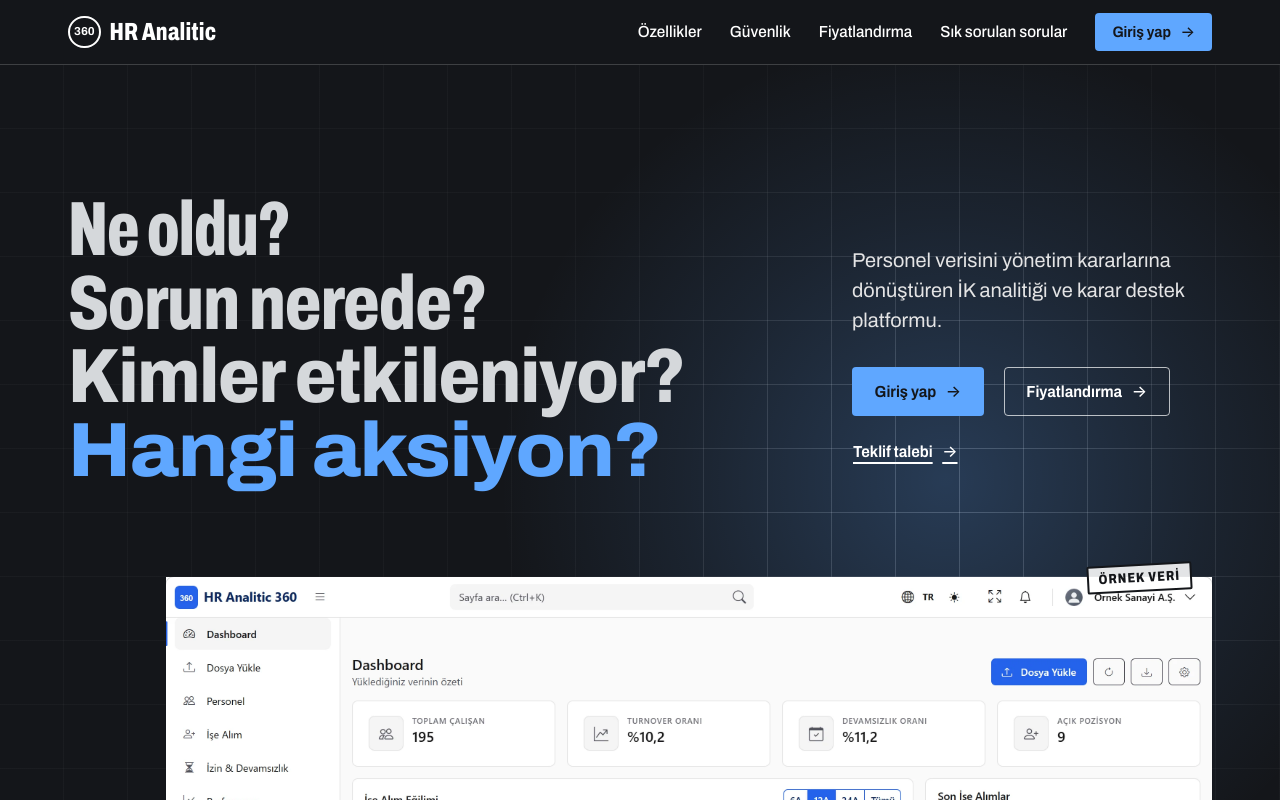
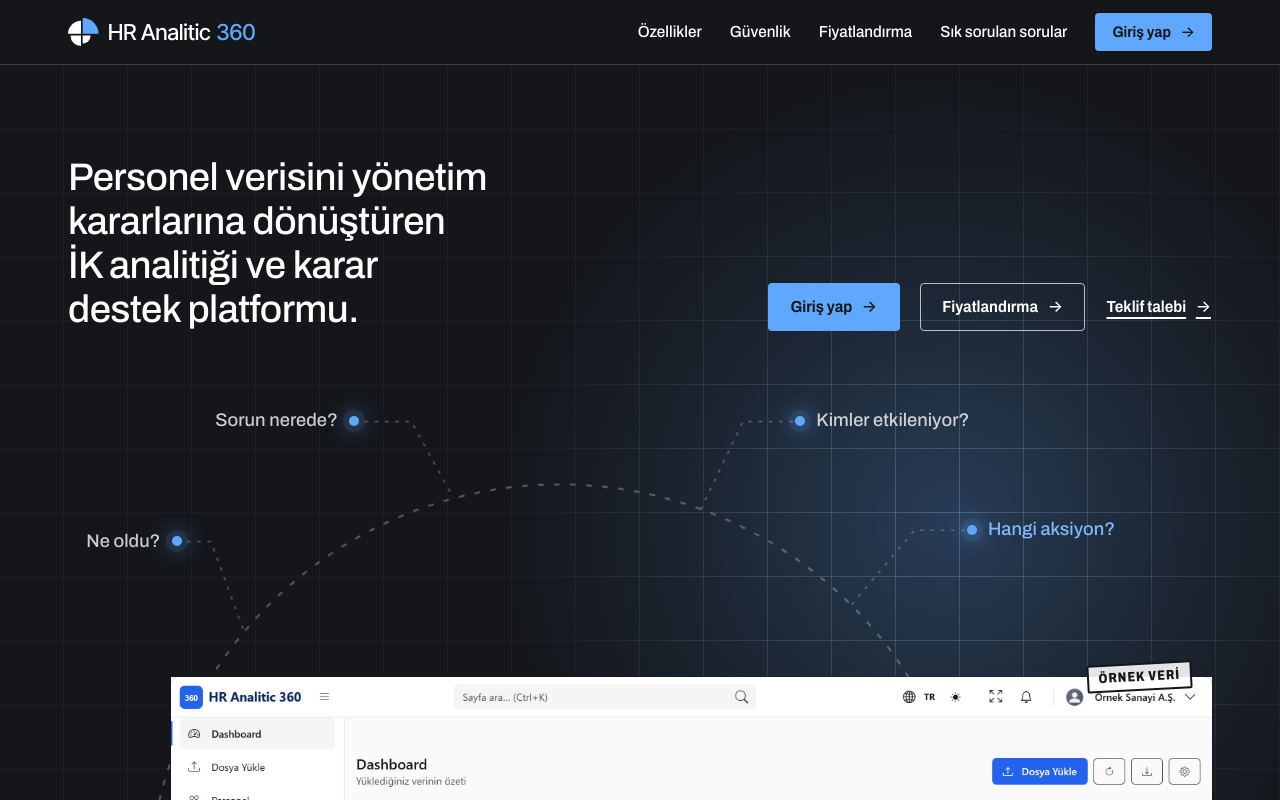
Before and after one commit to alex-buran/hranalitik360-site, a plain HTML site: page index.html in a window 1280 px wide. Shown: the top 800 px of the page. Drawn offline with Linux system fonts and the light colour scheme.

Commit message:
Hero: questions on a dashed orbit around the dashboard; new logo

```diff
--- a/css/site.css
+++ b/css/site.css
@@ -81,8 +81,8 @@ h3.baslik { font-size: clamp(1.9rem, 3.2vw, 2.6rem); font-stretch: 74%; line-hei
 /* ---- Üst bant ---- */
 .ust { position: sticky; top: 0; z-index: var(--z-ust); background: var(--murekkep); color: var(--beyaz); border-bottom: 1px solid color-mix(in oklab, var(--beyaz) 18%, transparent); }
 .ust .kap { display: flex; align-items: center; justify-content: space-between; gap: 1.5rem; min-height: 4rem; }
-.marka { display: inline-flex; align-items: center; gap: .55rem; text-decoration: none; font-weight: 800; font-stretch: 72%; font-size: 1.55rem; letter-spacing: .005em; line-height: 1; }
-.marka-halka { display: inline-grid; place-items: center; width: 2.05rem; height: 2.05rem; border: 2px solid currentColor; border-radius: 50%; font-size: .72rem; font-stretch: 100%; font-weight: 700; letter-spacing: 0; }
+.marka { display: inline-flex; align-items: center; text-decoration: none; }
+.marka img { height: 1.75rem; width: auto; }
 .menu { display: flex; align-items: center; gap: 1.75rem; }
 .menu a:not(.dugme) { text-decoration: none; font-size: 1rem; font-weight: 500; font-stretch: 94%; padding-block: .4rem; background: linear-gradient(currentColor, currentColor) left bottom / 0 1.5px no-repeat; transition: background-size .25s var(--kolay); }
 .menu a:not(.dugme):hover { background-size: 100% 1.5px; }
@@ -90,17 +90,35 @@ h3.baslik { font-size: clamp(1.9rem, 3.2vw, 2.6rem); font-stretch: 74%; line-hei
 .menu-dugme { display: none; background: none; border: 1.5px solid color-mix(in oklab, var(--beyaz) 60%, transparent); color: inherit; border-radius: 4px; padding: .5rem .85rem; font: inherit; font-size: .95rem; font-weight: 600; cursor: pointer; }
 
 /* ---- Kahraman alan ---- */
-.kahraman { position: relative; background: var(--murekkep); color: var(--beyaz); padding-top: clamp(4.5rem, 10vw, 9rem); }
+.kahraman { position: relative; background: var(--murekkep); color: var(--beyaz); padding-top: clamp(3.5rem, 7vw, 6rem); }
 .kahraman > .kap { position: relative; z-index: 1; }
-.kahraman-izgara { display: grid; grid-template-columns: repeat(12, minmax(0, 1fr)); column-gap: 2rem; row-gap: clamp(3.5rem, 7vw, 6rem); align-items: end; }
-.kahraman h1 { grid-column: 1 / span 8; font-weight: 800; line-height: .96; letter-spacing: -0.015em; font-size: clamp(2.5rem, 6vw, 5.4rem); }
-.h1-satir { display: block; color: var(--acik); white-space: nowrap; }
-.h1-satir:nth-child(1) { font-stretch: 64%; }
-.h1-satir:nth-child(2) { font-stretch: 74%; }
-.h1-satir:nth-child(3) { font-stretch: 86%; }
-.h1-satir:nth-child(4) { font-stretch: 104%; color: var(--mavi); }
-.kahraman-yan { grid-column: 9 / span 4; display: grid; gap: 2rem; padding-bottom: .75rem; }
-.kahraman-yan p { font-size: 1.25rem; line-height: 1.5; color: color-mix(in oklab, var(--beyaz) 90%, var(--murekkep)); }
+.kahraman-izgara { display: grid; row-gap: clamp(1.5rem, 3vw, 2.5rem); }
+.kahraman-yan { display: flex; flex-wrap: wrap; justify-content: space-between; align-items: end; gap: 2rem 3rem; }
+.kahraman-yan p { max-width: 24ch; font-size: clamp(1.75rem, 3vw, 2.5rem); font-weight: 500; line-height: 1.15; letter-spacing: -0.015em; text-wrap: balance; color: var(--beyaz); }
+
+/* Sahne: panonun arkasında, sola kaymış kesik çizgili yörünge; dört soru ona kesik çizgilerle bağlı. Koordinatlar SVG ile aynı: 1000 birim = sahne genişliği. */
+.sahne { position: relative; container-type: inline-size; padding-top: 24cqw; margin-bottom: clamp(-11rem, -13vw, -4rem); }
+.yorunge { position: absolute; top: 0; left: 0; width: 100%; height: auto; overflow: visible; pointer-events: none; }
+.yorunge-halka { fill: none; stroke: color-mix(in oklab, var(--beyaz) 32%, transparent); stroke-width: 1.5; stroke-dasharray: 5 9; transform-origin: 430px 460px; animation: yorunge 140s linear infinite; }
+.hat { fill: none; stroke: color-mix(in oklab, var(--beyaz) 30%, transparent); stroke-width: 1.25; stroke-dasharray: 3 6; transition: stroke .3s var(--kolay), stroke-width .3s var(--kolay); }
+@keyframes yorunge { to { transform: rotate(360deg); } }
+.kahraman h1 { position: absolute; inset: 0; z-index: 2; pointer-events: none; font-size: clamp(1rem, 1.6cqw, 1.25rem); font-weight: 500; line-height: 1.6; letter-spacing: 0; }
+.soru-etiket {
+  position: absolute; display: inline-flex; align-items: center; gap: .7rem; margin-top: -.8em; pointer-events: auto;
+  white-space: nowrap; text-decoration: none; color: color-mix(in oklab, var(--beyaz) 78%, transparent); transition: color .3s var(--kolay);
+}
+.soru-etiket--sol { margin-right: -5px; }
+.soru-etiket:not(.soru-etiket--sol) { margin-left: -5px; }
+.e1 { right: calc(100cqw - 9.5cqw); top: 15cqw; }
+.e2 { right: calc(100cqw - 25cqw); top: 4.5cqw; }
+.e3 { left: 64cqw; top: 4.5cqw; }
+.e4 { left: 79cqw; top: 14cqw; color: var(--mavi-ac); }
+.nokta { flex: none; width: 10px; height: 10px; border-radius: 50%; background: var(--mavi); box-shadow: 0 0 0 4px color-mix(in oklab, var(--mavi) 18%, transparent), 0 0 16px 2px color-mix(in oklab, var(--mavi) 65%, transparent); transition: transform .3s var(--kolay), box-shadow .3s var(--kolay); animation: nabiz 3.2s ease-in-out infinite; }
+@keyframes nabiz { 50% { box-shadow: 0 0 0 6px color-mix(in oklab, var(--mavi) 10%, transparent), 0 0 22px 4px color-mix(in oklab, var(--mavi) 50%, transparent); } }
+.soru-etiket:hover, .soru-etiket:focus-visible { color: var(--beyaz); }
+.soru-etiket:hover .nokta, .soru-etiket:focus-visible .nokta { transform: scale(1.35); box-shadow: 0 0 0 6px color-mix(in oklab, var(--mavi) 25%, transparent), 0 0 26px 6px color-mix(in oklab, var(--mavi) 85%, transparent); }
+.sahne:has(.e1:hover, .e1:focus-visible) .hat-1, .sahne:has(.e2:hover, .e2:focus-visible) .hat-2,
+.sahne:has(.e3:hover, .e3:focus-visible) .hat-3, .sahne:has(.e4:hover, .e4:focus-visible) .hat-4 { stroke: var(--mavi); stroke-width: 2; }
 .dugmeler { display: flex; flex-wrap: wrap; align-items: center; gap: .75rem 1.25rem; }
 .dugme--duz { padding-inline: 0; border-color: transparent; color: var(--beyaz); text-decoration: underline; text-decoration-thickness: 1.5px; text-underline-offset: .3em; }
 .dugme--duz:hover { color: var(--mavi-ac); }
@@ -111,7 +129,7 @@ h3.baslik { font-size: clamp(1.9rem, 3.2vw, 2.6rem); font-stretch: 74%; line-hei
   position: absolute; top: -.85rem; right: 1.25rem; z-index: 2; padding: .2rem .6rem; border: 2px solid var(--murekkep); color: var(--murekkep); background: color-mix(in oklab, var(--beyaz) 88%, transparent);
   font-weight: 800; font-stretch: 78%; font-size: .85rem; letter-spacing: .08em; text-transform: uppercase; line-height: 1.3; transform: rotate(-3deg); border-radius: 2px;
 }
-.kahraman-ekran { grid-column: 2 / span 11; margin-bottom: clamp(-11rem, -13vw, -4rem); position: relative; z-index: 1; }
+.kahraman-ekran { margin-left: 9cqw; position: relative; z-index: 1; }
 .kahraman-ekran .ekran { border-radius: 8px 8px 0 0; outline-offset: 0; }
 .kahraman + .bolum { padding-top: calc(clamp(4rem, 9vw, 8rem) + clamp(4rem, 13vw, 11rem)); }
 
@@ -239,22 +257,26 @@ h3.baslik { font-size: clamp(1.9rem, 3.2vw, 2.6rem); font-stretch: 74%; line-hei
 /* ---- Hareket: görünür olan varsayılan; yalnızca geliştirme ---- */
 .js .belir { opacity: 0; transform: translateY(14px); transition: opacity .7s var(--kolay), transform .7s var(--kolay); }
 .js .belir.icerde { opacity: 1; transform: none; }
-.js .h1-satir { display: block; clip-path: inset(0 0 100% 0); transform: translateY(.35em); transition: clip-path .8s var(--kolay), transform .8s var(--kolay); }
-.js .kahraman.hazir .h1-satir { clip-path: inset(0 0 -20% 0); transform: none; }
-.js .kahraman.hazir .h1-satir:nth-child(2) { transition-delay: .09s; }
-.js .kahraman.hazir .h1-satir:nth-child(3) { transition-delay: .18s; }
-.js .kahraman.hazir .h1-satir:nth-child(4) { transition-delay: .3s; }
+.js .h1-satir { clip-path: inset(0 0 100% 0); transform: translateY(.35em); transition: clip-path .8s var(--kolay), transform .8s var(--kolay), color .3s var(--kolay); }
+.js .kahraman.hazir .h1-satir { clip-path: inset(-2em); transform: none; }
+.js .kahraman.hazir .h1-satir:nth-child(2) { transition-delay: .09s, .09s, 0s; }
+.js .kahraman.hazir .h1-satir:nth-child(3) { transition-delay: .18s, .18s, 0s; }
+.js .kahraman.hazir .h1-satir:nth-child(4) { transition-delay: .3s, .3s, 0s; }
 @media (prefers-reduced-motion: reduce) {
   html { scroll-behavior: auto; }
   .js .belir, .js .h1-satir { opacity: 1; transform: none; clip-path: none; transition: none; }
+  .yorunge-halka, .nokta { animation: none; }
   .dugme, .dugme::after, .menu a:not(.dugme), .sss summary::after { transition: none; }
 }
 
 /* ---- Duyarlı ---- */
 @media (max-width: 1000px) {
-  .kahraman h1 { grid-column: 1 / -1; }
-  .kahraman-yan { grid-column: 1 / -1; max-width: 40rem; }
-  .kahraman-ekran { grid-column: 1 / -1; }
+  .sahne { padding-top: 0; }
+  .yorunge { display: none; }
+  .kahraman h1 { position: static; display: flex; flex-wrap: wrap; gap: .5rem 1.75rem; margin-bottom: 2rem; }
+  .soru-etiket { position: static; margin: 0; }
+  .soru-etiket--sol { flex-direction: row-reverse; }
+  .kahraman-ekran { margin-left: 0; }
   .giris-izgara h2, .giris-izgara .govde { grid-column: 1 / -1; }
   .soru-baslik, .soru > .govde, .soru .ekran { grid-column: 1 / -1 !important; grid-row: auto; }
   .diger:nth-child(1), .diger:nth-child(2) { grid-column: 1 / -1; margin-top: 0; }
--- a/index.html
+++ b/index.html
@@ -16,7 +16,7 @@
 <meta property="og:url" content="https://hranalitik360.com.tr/">
 <meta property="og:image" content="https://hranalitik360.com.tr/img/og.png">
 <meta name="twitter:card" content="summary_large_image">
-<link rel="stylesheet" href="css/site.css?v=2">
+<link rel="stylesheet" href="css/site.css?v=3">
 <script src="js/erken.js"></script>
 </head>
 <body>
@@ -24,7 +24,7 @@
 
 <header class="ust">
   <div class="kap">
-    <a class="marka" href="#" aria-label="HR Analitic 360, sayfanın başı"><span class="marka-halka" aria-hidden="true">360</span>HR Analitic</a>
+    <a class="marka" href="#" aria-label="HR Analitic 360, sayfanın başı"><img src="img/logo.svg" width="322" height="48" alt=""></a>
     <button class="menu-dugme" type="button" aria-expanded="false" aria-controls="menu">Menü</button>
     <nav class="menu" id="menu" aria-label="Ana gezinme">
       <a href="#sorular">Özellikler</a>
@@ -41,12 +41,6 @@
   <section class="kahraman" aria-labelledby="h1">
     <div class="arka" aria-hidden="true"><span class="arka-izgara"></span><span class="arka-izgara-isik"></span><span class="arka-isik"></span></div>
     <div class="kap kahraman-izgara">
-      <h1 id="h1">
-        <span class="h1-satir">Ne oldu?</span>
-        <span class="h1-satir">Sorun nerede?</span>
-        <span class="h1-satir">Kimler etkileniyor?</span>
-        <span class="h1-satir">Hangi aksiyon?</span>
-      </h1>
       <div class="kahraman-yan">
         <p>Personel verisini yönetim kararlarına dönüştüren İK analitiği ve karar destek platformu.</p>
         <div class="dugmeler">
@@ -55,6 +49,20 @@
           <a class="dugme dugme--duz" href="#iletisim">Teklif talebi</a>
         </div>
       </div>
+      <div class="sahne">
+        <svg class="yorunge" viewBox="0 0 1000 809" aria-hidden="true" focusable="false">
+          <circle class="yorunge-halka" cx="430" cy="460" r="360"/>
+          <path class="hat hat-1" d="M95 150 H125 L154 229"/>
+          <path class="hat hat-2" d="M250 45 H300 L337 112"/>
+          <path class="hat hat-3" d="M553 122 L590 45 H640"/>
+          <path class="hat hat-4" d="M685 205 L740 140 H790"/>
+        </svg>
+        <h1 id="h1">
+          <a class="h1-satir soru-etiket soru-etiket--sol e1" href="#soru-1">Ne oldu?<span class="nokta" aria-hidden="true"></span></a>
+          <a class="h1-satir soru-etiket soru-etiket--sol e2" href="#soru-2">Sorun nerede?<span class="nokta" aria-hidden="true"></span></a>
+          <a class="h1-satir soru-etiket e3" href="#soru-3"><span class="nokta" aria-hidden="true"></span>Kimler etkileniyor?</a>
+          <a class="h1-satir soru-etiket e4" href="#soru-4"><span class="nokta" aria-hidden="true"></span>Hangi aksiyon?</a>
+        </h1>
         <figure class="kahraman-ekran">
           <div class="ekran">
             <span class="damga">Örnek veri</span>
@@ -62,6 +70,7 @@
           </div>
           <figcaption class="gizli">Ürünün gerçek ekranı, kurgusal bir şirkete ait örnek verilerle.</figcaption>
         </figure>
+      </div>
     </div>
   </section>
 
@@ -72,7 +81,7 @@
         <p class="govde soluk">İK verisi çoğunlukla dağınık tablolarda bulunur. Mevcut Excel, CSV veya ODS dosyalarınız yüklenir; HR Analitic 360 bu veriyi sırasıyla gerçekleşen durumu, sorunun yerini ve etkilenenleri, son olarak alınması gereken aksiyonu gösterecek biçimde düzenler.</p>
       </div>
 
-      <article class="soru soru--tam belir">
+      <article id="soru-1" class="soru soru--tam belir">
         <div class="soru-baslik">
           <h3 class="baslik">Ne oldu?</h3>
           <p class="soru-ad">Pano</p>
@@ -84,7 +93,7 @@
         </div>
       </article>
 
-      <article class="soru soru--sag belir">
+      <article id="soru-2" class="soru soru--sag belir">
         <div class="soru-baslik">
           <h3 class="baslik">Sorun nerede?</h3>
           <p class="soru-ad">Uyarılar</p>
@@ -96,7 +105,7 @@
         </div>
       </article>
 
-      <article class="soru soru--tam belir">
+      <article id="soru-3" class="soru soru--tam belir">
         <div class="soru-baslik">
           <h3 class="baslik">Kimler etkileniyor?</h3>
           <p class="soru-ad">Uyarı listesi</p>
@@ -108,7 +117,7 @@
         </div>
       </article>
 
-      <article class="soru soru--sol belir">
+      <article id="soru-4" class="soru soru--sol belir">
         <div class="soru-baslik">
           <h3 class="baslik">Hangi aksiyon?</h3>
           <p class="soru-ad">Aksiyon Merkezi</p>
```
Also changed, not shown: favicon.svg, img/logo.svg (added). Lines whose indentation alone changed are shown as unchanged.
